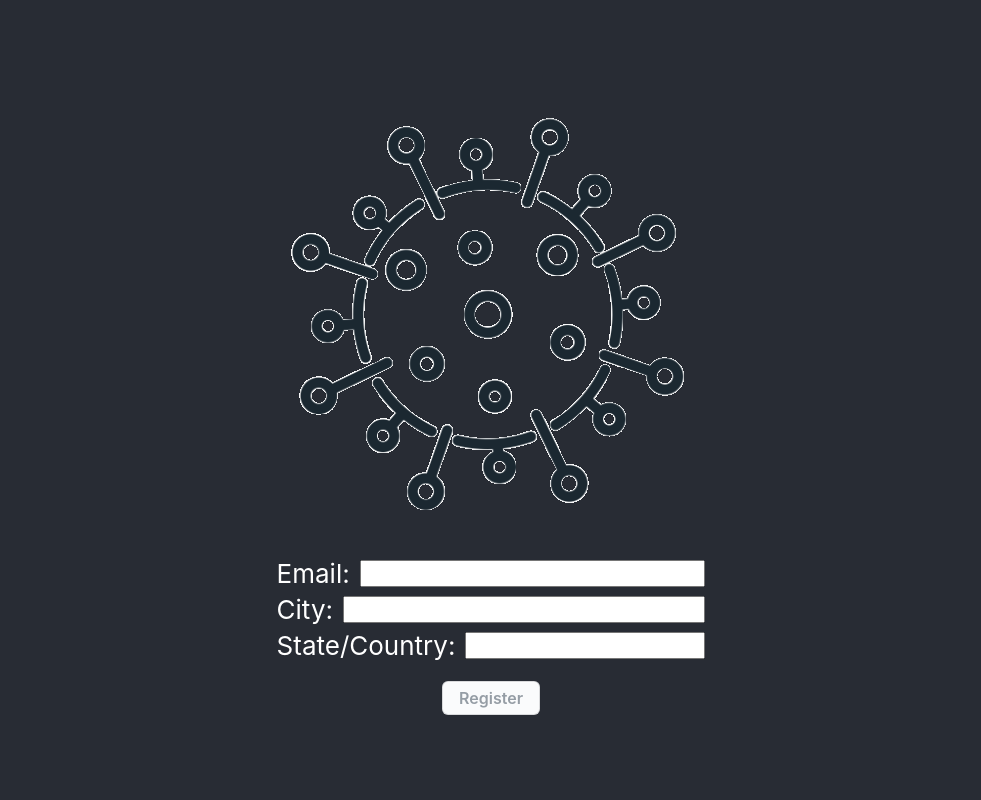
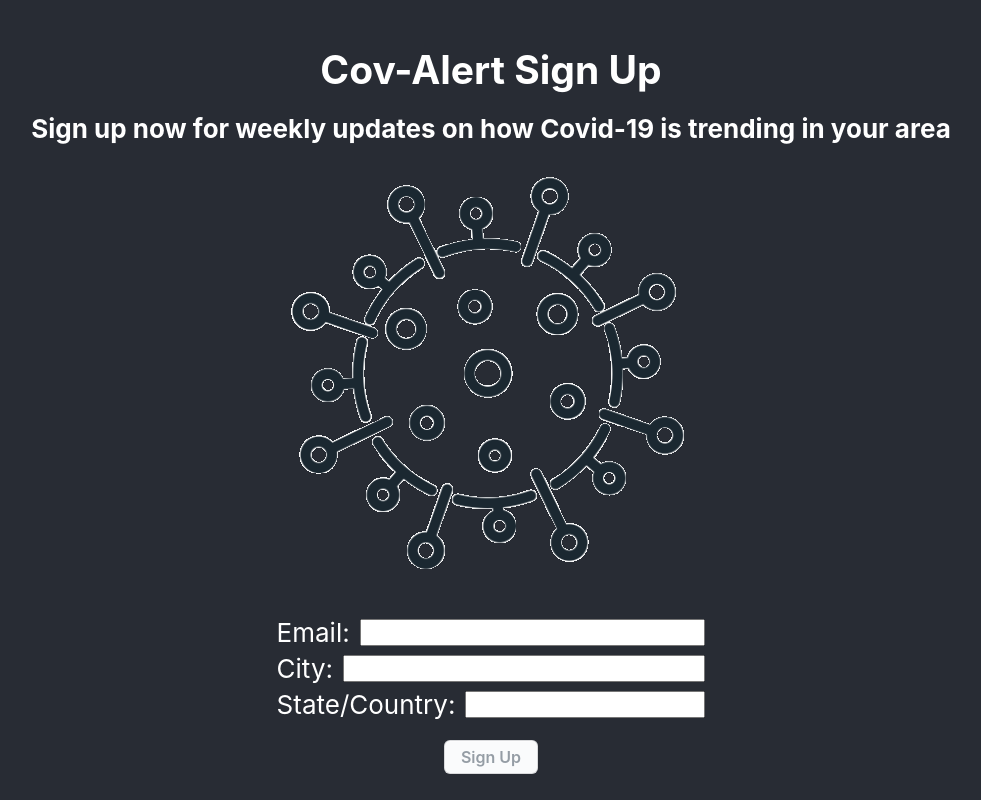
Before and after one commit to RIT-cloud-computing/term-project-team-team-1, a React (Create React App) app: page / in a window 1280 px wide. Shown: the whole page, without its empty margins (149-1130 px from the left). Built offline with nearby package versions, Linux system fonts and the light colour scheme.

Commit message:
added title and desc

```diff
--- a/src/App.js
+++ b/src/App.js
@@ -1,7 +1,6 @@
 import './App.css';
 import covid from './covid.png'
-import { Button } from 'reactstrap'
-import {useState, useCallback} from 'react';
+import { useState, useCallback } from 'react';
 import axios from 'axios';
 import swal from 'sweetalert';
 
@@ -23,11 +22,14 @@ function App() {
         setEmail('');
         setCity('');
         setRegion('');
-        swal('Signed up for Cov-Alert System!', '', 'success');
-    })
+        swal('Signed up for Cov-Alert!', '', 'success');
+    });
 
     return (
         <div className="App">
+            <h2> Cov-Alert Sign Up </h2>
+            <h4> Sign up now for weekly updates on how Covid-19 is trending in your area </h4>
+
             <div className={"logo"}>
                 <img src={covid} className="App-logo" alt="logo"/>
             </div>
@@ -49,11 +51,9 @@ function App() {
                 </div>
             </div>
 
-            <Button onClick={buttonClicked} disabled={buttonDisabled}> Register </Button>
+            <button onClick={buttonClicked} disabled={buttonDisabled}> Sign Up </button>
         </div>
   );
 }
 
-
-
 export default App;
--- a/src/index.css
+++ b/src/index.css
@@ -34,6 +34,15 @@ label {
 input[type="text"] {
   font-size: 18px;
   width: 100%;
+}
+
+h2 {
+  margin-bottom: 0;
+}
+
+h4 {
+  margin: 0;
+  width: 75%;
 }
 
 button {
```
